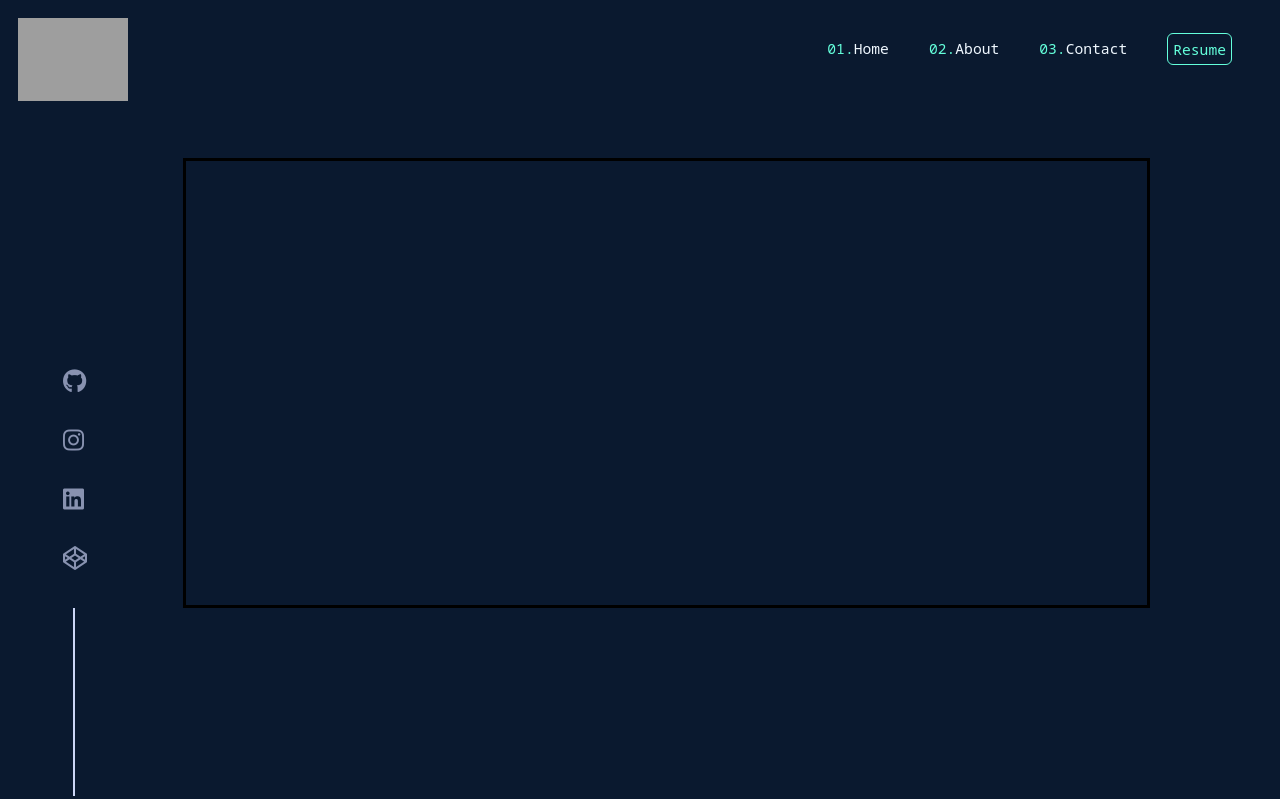
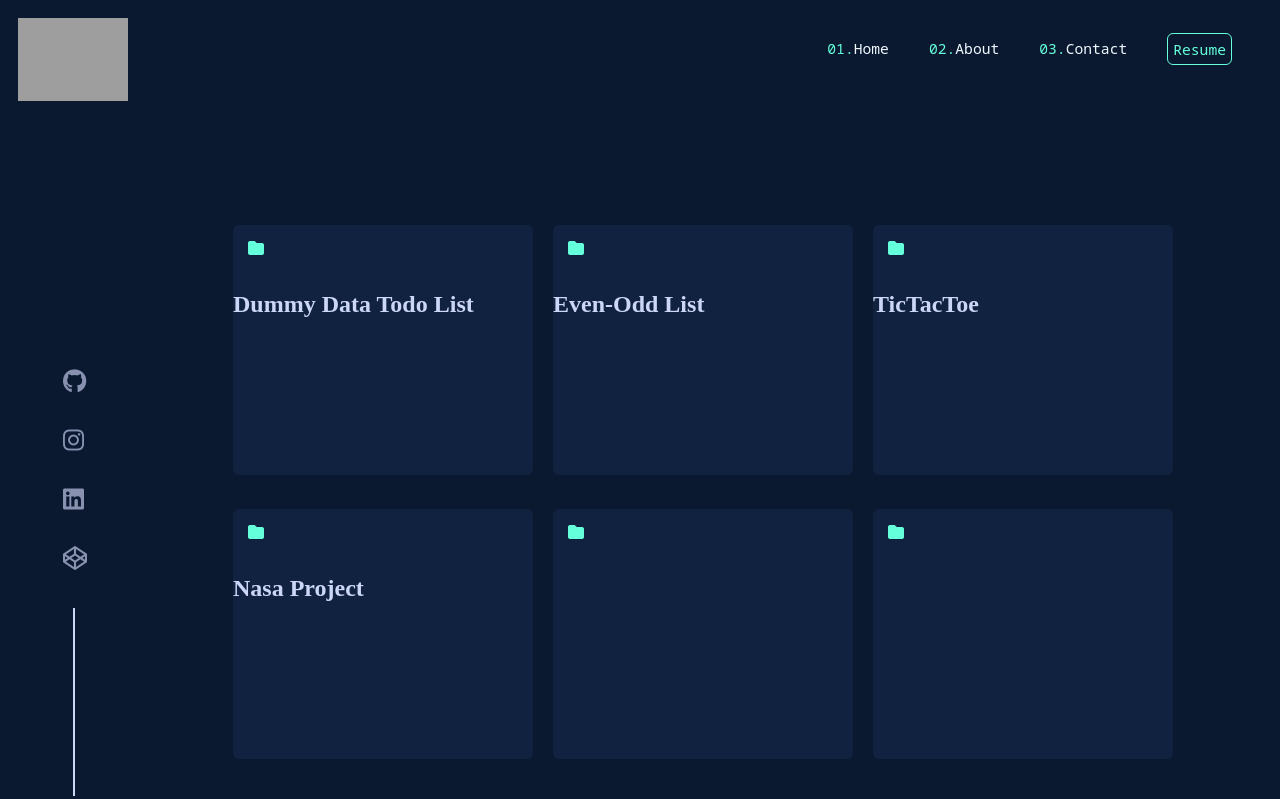
Before and after one commit to MarisolM09/New-Portfolio-Website, a plain HTML site: page projects.html in a window 1280 px wide. Drawn offline with Linux system fonts and the light colour scheme; grey boxes are pictures that could not be loaded.

Commit message:
projects page

```diff
--- a/projects.css
+++ b/projects.css
@@ -49,10 +49,32 @@ ul.nav2, a, li {
     filter: brightness(100%);
 }
 .main {
-    padding: 10%;
-    width: 800px;
-    border-style: solid;
+    grid-area: main;
+    grid-column: 2/4;
+    grid-row: 2/4;
+    margin-top: 30px;
+    padding: 20px;
+    width: 1000px;
+    display: flex;
+    flex-wrap: wrap;
+    justify-content: center;
+    align-items: center;
 }
+
+.card {
+    width: 300px;
+    height: 250px;
+    background-color: #112240;
+    border-radius: 6px;
+    margin: 10px;
+    color: #CCD6F6;
+
+}
+#folder {
+    color: #64FFDB;
+    padding: 15px;
+}
+
 .sidebar {
     grid-area: side;
     display: flex;
--- a/projects.html
+++ b/projects.html
@@ -38,9 +38,34 @@
         </div>
     </div>
       <div class="main">
-
+        <div class="card">
+            <i id="folder" class="fa-solid fa-folder"></i>
+            <h2>Dummy Data Todo List</h2>
+            <p></p>
+        </div>
+        <div class="card">
+            <i id="folder" class="fa-solid fa-folder"></i>
+            <h2>Even-Odd List</h2>
+        </div>
+        <div class="card">
+            <i id="folder" class="fa-solid fa-folder"></i>
+            <h2>TicTacToe</h2>
+        </div>
+        <div class="card">
+            <i id="folder" class="fa-solid fa-folder"></i>
+            <h2>Nasa Project</h2>
+        </div>
+        <div class="card">
+            <i id="folder" class="fa-solid fa-folder"></i>
+        </div>
+        <div class="card">
+            <i id="folder" class="fa-solid fa-folder"></i>
+        </div>
 
       </div>
+       <div class="main2">
+
+        </div>
          <div class="sidebar">
              <ul class="side">
                  <li>
```
